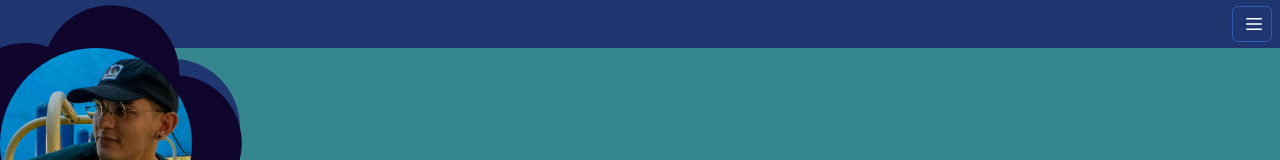
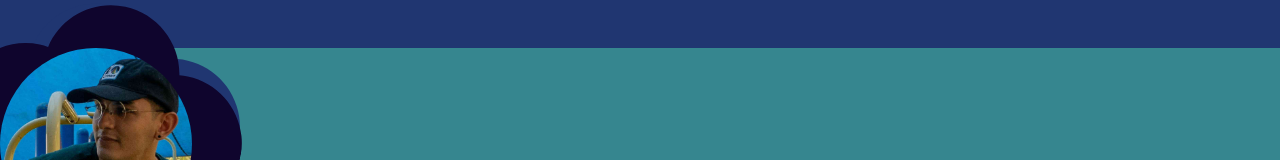
Before and after one commit to aliv314/portfolio, a React (Create React App) app: page / in a window 1280 px wide. Shown: the top 160 px of the page. Built offline with nearby package versions, Linux system fonts and the light colour scheme; the HTML template or start-up script is replaced by a standard one.

Commit message:
Removed headless ui navbar for own

```diff
--- a/package.json
+++ b/package.json
@@ -3,7 +3,6 @@
   "version": "0.1.0",
   "private": true,
   "dependencies": {
-    "@headlessui/react": "^1.7.15",
     "@heroicons/react": "^2.0.18",
     "@testing-library/jest-dom": "^5.16.5",
     "@testing-library/react": "^13.4.0",
--- a/src/components/NavBar/Navbar.tsx
+++ b/src/components/NavBar/Navbar.tsx
@@ -1,5 +1,4 @@
 import { Fragment, FC } from 'react'
-import { Menu, Transition } from '@headlessui/react'
 import { Bars3Icon } from '@heroicons/react/20/solid'
 
 interface NavbarComponents {
@@ -18,8 +17,16 @@ const Navbar: FC<NavbarComponents> = (props) => {
   return (
     <>
       <nav className="fixed w-full h-12 flex items-center justify-end px-2 bg-navy-blue">
-        <div className='z-10 relative'>
-          <Menu as="div" className="relative inline-block text-left">
+
+      </nav>
+    </>
+  );
+};
+
+export default Navbar;
+
+{/* <div className='z-10 relative'>
+          <Menu as="div" className="relative inline-block text-right">
             <div>
               <Menu.Button className="inline-flex w-full justify-center gap-x-1.5 rounded-md bg-white px-3 py-2 text-sm font-semibold text-gray-900 shadow-sm ring-1 ring-inset ring-gray-300 hover:bg-gray-50">
                 <Bars3Icon
@@ -89,10 +96,4 @@ const Navbar: FC<NavbarComponents> = (props) => {
               </Menu.Items>
             </Transition>
           </Menu>
-        </div>
-      </nav>
-    </>
-  );
-};
-
-export default Navbar;
+        </div> */}
--- a/src/components/SkillTag/SkillTag.tsx
+++ b/src/components/SkillTag/SkillTag.tsx
@@ -9,7 +9,7 @@ const SkillTag: FC<TagProp> = (props) => {
 
     return (<li className='relative group '>
         <div className="absolute flex justify-center items-center bottom-[3.5rem] bg-dark-blue h-12 rounded-3xl px-4 py-4 invisible group-hover:visible">
-            <p className='text-white w-full text-center whitespace-nowrap'>
+            <p className='select-none text-white w-full text-center whitespace-nowrap'>
                 {skill}
             </p>
         </div>
--- a/src/components/navbar/Navbar.tsx
+++ b/src/components/navbar/Navbar.tsx
@@ -1,5 +1,4 @@
 import { Fragment, FC } from 'react'
-import { Menu, Transition } from '@headlessui/react'
 import { Bars3Icon } from '@heroicons/react/20/solid'
 
 interface NavbarComponents {
@@ -18,8 +17,16 @@ const Navbar: FC<NavbarComponents> = (props) => {
   return (
     <>
       <nav className="fixed w-full h-12 flex items-center justify-end px-2 bg-navy-blue">
-        <div className='z-10 relative'>
-          <Menu as="div" className="relative inline-block text-left">
+
+      </nav>
+    </>
+  );
+};
+
+export default Navbar;
+
+{/* <div className='z-10 relative'>
+          <Menu as="div" className="relative inline-block text-right">
             <div>
               <Menu.Button className="inline-flex w-full justify-center gap-x-1.5 rounded-md bg-white px-3 py-2 text-sm font-semibold text-gray-900 shadow-sm ring-1 ring-inset ring-gray-300 hover:bg-gray-50">
                 <Bars3Icon
@@ -89,10 +96,4 @@ const Navbar: FC<NavbarComponents> = (props) => {
               </Menu.Items>
             </Transition>
           </Menu>
-        </div>
-      </nav>
-    </>
-  );
-};
-
-export default Navbar;
+        </div> */}
```
Also changed, not shown: 1 other file (tests, documents, lock files or other folders).
